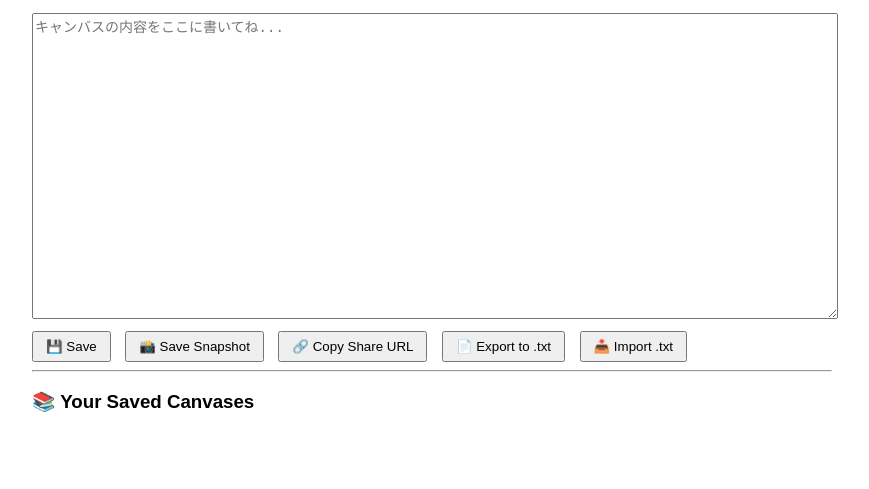
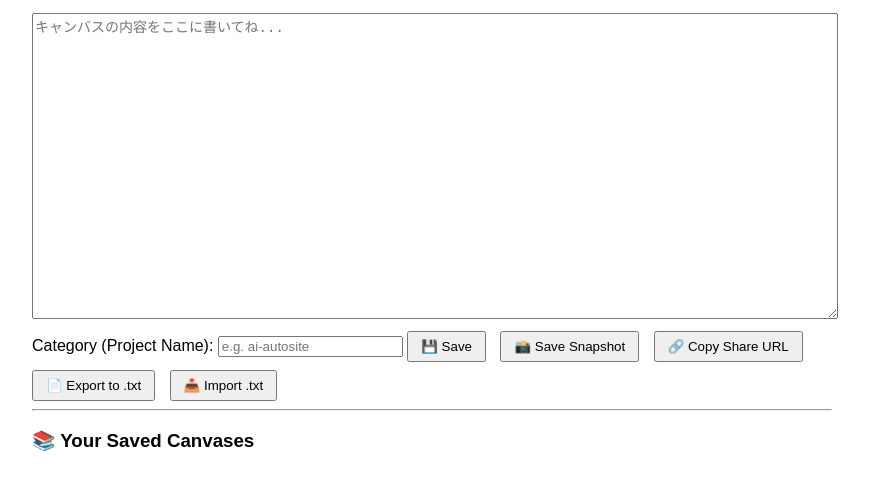
Before and after one commit to poeeeen/my-canvas-app, a plain HTML site: page index.html in a window 1280 px wide. Shown: the part 139-628 px from the top of the page, without its empty margins (208-1077 px from the left). Drawn offline with Linux system fonts and the light colour scheme.

Commit message:
Update index.html

```diff
--- a/index.html
+++ b/index.html
@@ -31,6 +31,10 @@
   <textarea id="canvas-editor" placeholder="キャンバスの内容をここに書いてね..."></textarea>
 
   <div>
+    <label>
+  Category (Project Name):
+  <input type="text" id="canvas-category" placeholder="e.g. ai-autosite" />
+</label>
     <button onclick="save()">💾 Save</button>
     <button onclick="saveSnapshot()">📸 Save Snapshot</button>
     <button onclick="copyURL()">🔗 Copy Share URL</button>
```
